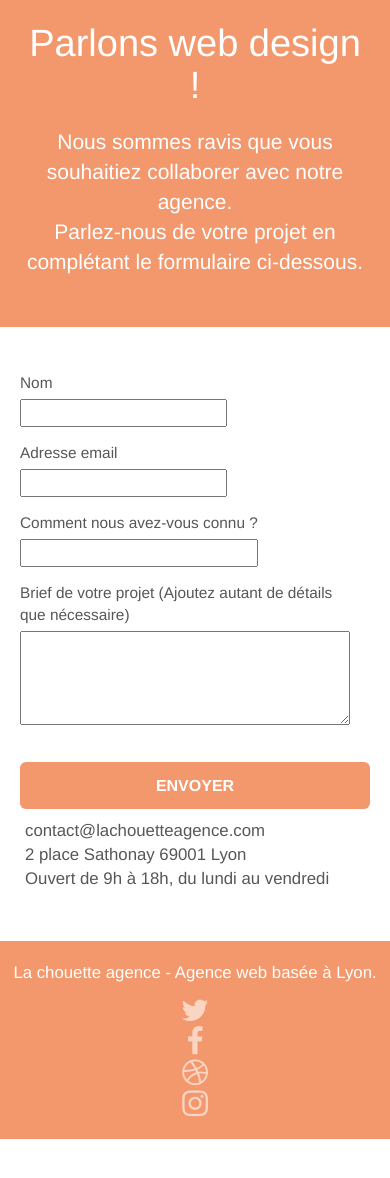
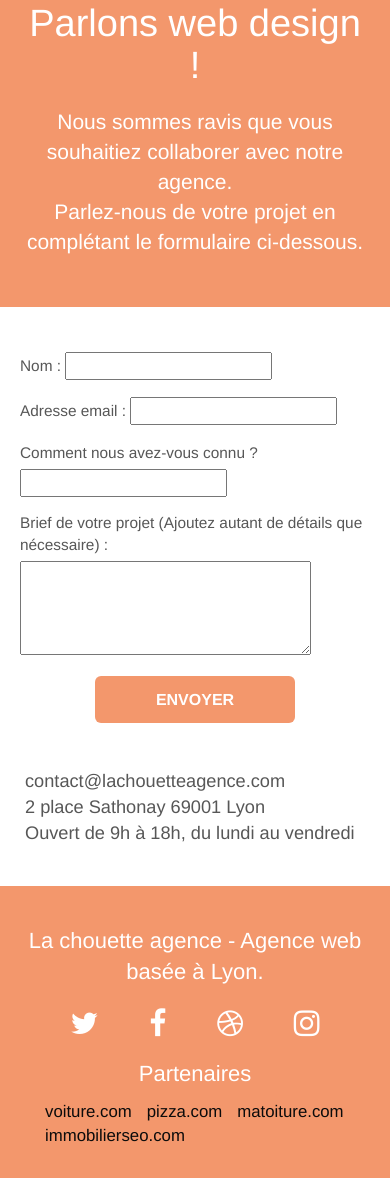
Before and after one commit to Geo-M-Geo/La-chouette-agence, a plain HTML site: page contact.html in a window 390 px wide. Shown: the part 171-1349 px from the top of the page. Before the commit the page ends 1310 px from the top, so only its background shows below. Drawn offline with Linux system fonts and the light colour scheme; files that its build step writes are made by us from their sources; a script that the page names is missing.

Commit message:
changes about the contact page done, few changes are needed for the responsive of the portfolio's section

```diff
--- a/contact.html
+++ b/contact.html
@@ -7,8 +7,8 @@
 
 	<link rel="stylesheet" type="text/css" href="./css/bootstrap.css">
 	<link rel="stylesheet" type="text/css" href="style.css">
-	<link rel="stylesheet" type="text/css" href="./css/font-awesome.min.css">
-	<link rel="stylesheet" type="text/css" href="./css/et-line.min.css">
+	<link rel="stylesheet" type="text/css" href="./css/font-awesome.css">
+	<link rel="stylesheet" type="text/css" href="./css/et-line.css">
 
 
 	<script src="./js/jquery-2.1.0.js"></script>
@@ -72,11 +72,11 @@
 					<form id="form_1" novalidate success-msg="Your message has been sent." fail-msg="Sorry it seems that our mail server is not responding, Sorry for the inconvenience!">
 						<div class="contact-details">
 							<div class="contact-details__form">
-								<label for="name">Nom</label>
+								<label for="name">Nom : </label>
 								<input name="name" id="name" required />
 							</div>
 							<div class="contact-details__form">
-								<label for="email">Adresse email</label>
+								<label for="email">Adresse email : </label>
 								<input name="email" id="email" type="email" required />
 							</div>
 							<div class="contact-details__form">
@@ -85,11 +85,11 @@
 							</div>
 							<div class="contact-details__form">
 								<label>
-									Brief de votre projet (Ajoutez autant de détails que nécessaire)<br>
-								</label><textarea id="message" rows="4" cols="30" wrap="hard" required></textarea>
+									Brief de votre projet (Ajoutez autant de détails que nécessaire) : <br>
+								</label><textarea class="message" id="message" rows="4" cols="30" wrap="hard" required></textarea>
 							</div>
 						</div>
-						<button class="bloc-button btn btn-lg btn-block cta-hero btn-atomic-tangerine" type="submit">
+						<button class=" bloc-button btn btn-lg btn-block cta-hero btn-atomic-tangerine" type="submit">
 							Envoyer
 						</button>
 					</form>
@@ -99,7 +99,6 @@
 						contact@lachouetteagence.com<br>2 place Sathonay 69001 Lyon<br>Ouvert de 9h à 18h, du lundi au vendredi<br>
 					</p>
 				</div>
-
 			</div>
 		</div>
 	</section>
@@ -110,32 +109,33 @@
 	<!-- ScrollToTop Button END-->
 
 	<!-- Footer -->
-	<footer class="bloc bgc-atomic-tangerine d-bloc" id="bloc-8">
-		<div class="container bloc-sm row col-sm-12">
-			<p class="text-center white">
+	<footer class="footer bloc bgc-atomic-tangerine d-bloc row container bloc-sm" id="bloc-8">
+		<div class="col-sm-12">
+			<h2 class="footer-title">
 				La chouette agence - Agence web basée à Lyon.
-			</p>
-			<div class="row row-no-gutters social">
-				<div class="col-sm-3">
-					<div class="text-center">
-						<a class="social" href="index.html"><span class="fa fa-twitter icon-md"></span></a>
-					</div>
+			</h2>
+			<div class="social-media">
+				<div class="social-media__icone">
+					<a class="social" href="index.html"><span class="fa fa-twitter icon-md"></span></a>
 				</div>
-				<div class="col-sm-3">
-					<div class="text-center">
-						<a class="social" href="index.html"><span class="fa fa-facebook icon-md"></span></a>
-					</div>
+				<div class="social-media__icone">
+					<a class="social" href="index.html"><span class="fa fa-facebook icon-md"></span></a>
 				</div>
-				<div class="col-sm-3">
-					<div class="text-center">
-						<a class="social" href="index.html"><span class="fa fa-dribbble icon-md"></span></a>
-					</div>
+				<div class="social-media__icone">
+					<a class="social" href="index.html"><span class="fa fa-dribbble icon-md"></span></a>
 				</div>
-				<div class="col-sm-3">
-					<div class="text-center">
-						<a class="social" href="index.html"><span class="fa fa-instagram icon-md"></span></a>
-					</div>
+				<div class="social-media__icone">
+					<a class="social" href="index.html"><span class="fa fa-instagram icon-md"></span></a>
 				</div>
+			</div>
+			<div class="partenaires">
+				<h2>Partenaires</h2>
+				<ul>
+					<li><a href="voiture.com">voiture.com</a></li>
+					<li><a href="pizza.com">pizza.com</a></li>
+					<li><a href="matoiture.com">matoiture.com</a></li>
+					<li><a href="immobilierseo.com">immobilierseo.com</a></li>
+				</ul>
 			</div>
 		</div>
 	</footer>
--- a/style.css
+++ b/style.css
@@ -786,9 +786,6 @@ h4 {
     color: #FFFFFF!important;
 }
 
-.ltc-white:hover {
-    color: #cccccc!important;
-}
 
 .ltc-atomic-tangerine {
     color: #F3976C!important;
@@ -808,7 +805,7 @@ h4 {
 }
 
 .bg-presentation {
-    background-image: url("images/image-de-presentation.bmp");
+    background-image: url("images/image-de-presentation.jpg");
 }
 
 @media (max-width: 1024px) {
@@ -1161,48 +1158,62 @@ h4 {
 
 /* Contact page */
 
+/* Header */
+
 .header-contact-info {
     margin: auto;
 }
 
+/* Section info */
+
+.info {
+   max-height: 500px;
+}
+
 .info h1{
+    margin-top: 0;
     text-align: center;
 }
 
 .info p {
     text-align: center;
+    font-size: 1.5em;
 }
+
+/* Section contact */
+
+.bloc-info-contact {
+    max-width: 600px;
+    padding-bottom: 30px;
+}
+
+.contact-details {
+    font-size: 1.1em;
+}
+
+
+.bloc-button {
+    width: 200px!important;
+    margin: auto;
+}
+
+
+@media all and (min-width:748px) {
+
+    .contact-details {
+        font-size: 1.3em;
+        padding-bottom: 40px;
+    }
+    .message {
+        display: flex;
+        width: 500px;
+    }
+}
+
+/* Footer */
 
 .footer {
     max-width: 100%!important;
-}s
-
-.bloc-info-contact {
-    max-width: 1500px;
-}
-
-.contact-details {
-    display: flex;
-    flex-wrap: wrap;
-    justify-content: space-between!important;
-    max-height: 1000px;
-    font-size: 1.1em;
-}
-
-@media all and (min-width:768px) {
-    .contact-details {
-        flex-wrap: nowrap;
-    }
-
-}
-
-.contact-details__form {
-    margin-right: 20px!important;
-}
-
-.contact-details__form {
-    display: flex;
-    flex-direction: column;
 }
 
 footer .container {
@@ -1210,12 +1221,7 @@ footer .container {
     max-width: 100%!important;
 }
 
-section .contact {
-    display: flex;
-    flex-direction: column;
+.contact p {
+    font-size: 1.3em;
+    padding-top: 40px;
 }
-
-
-.info p {
-    font-size: 1.5em;
-}
```
Also changed, not shown: index.html (+1 -2 lines), css/bootstrap.css, images/image-de-presentation.jpg (added), images/la-chouette-agence-banniere.jpg.
